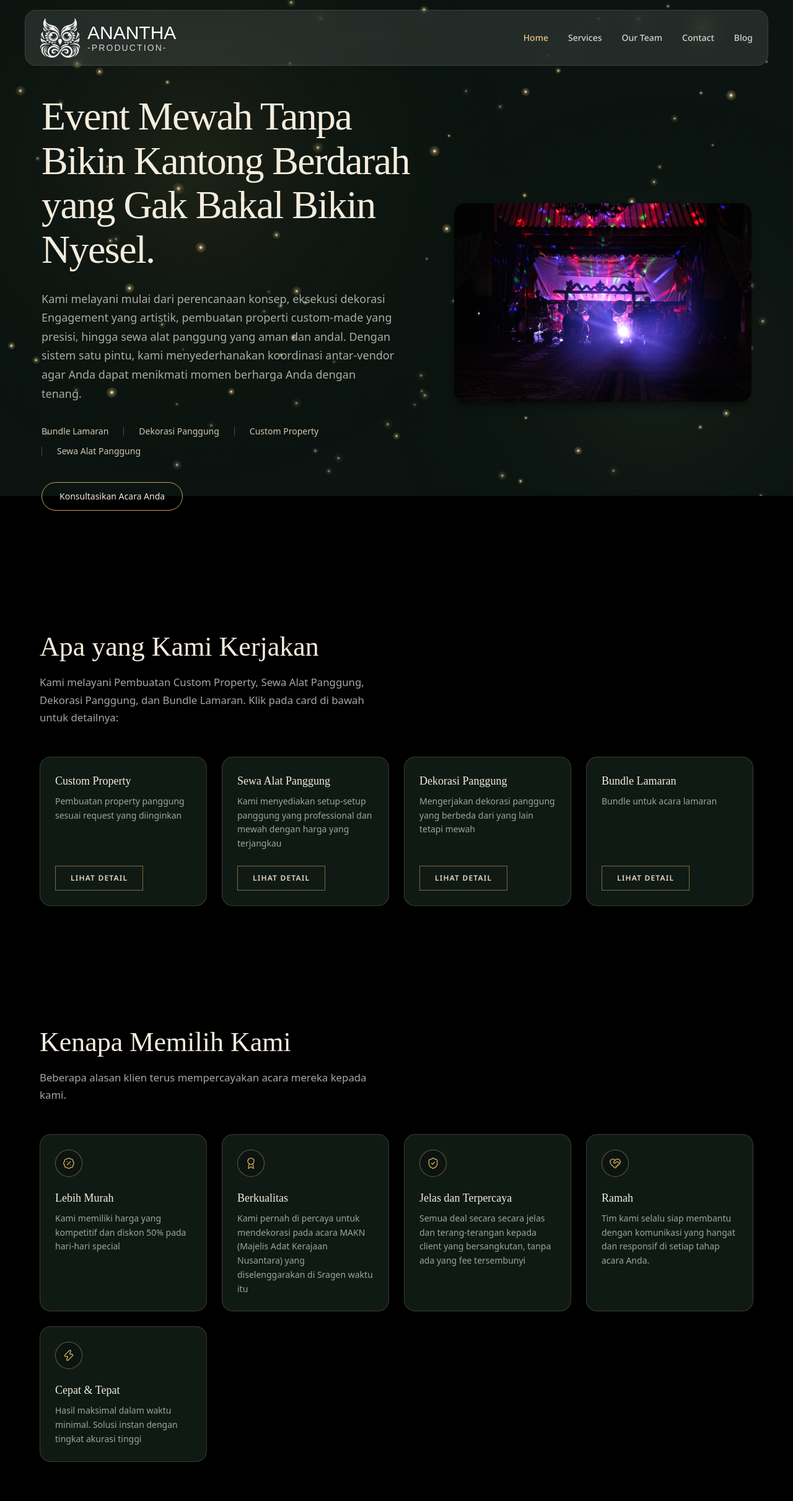
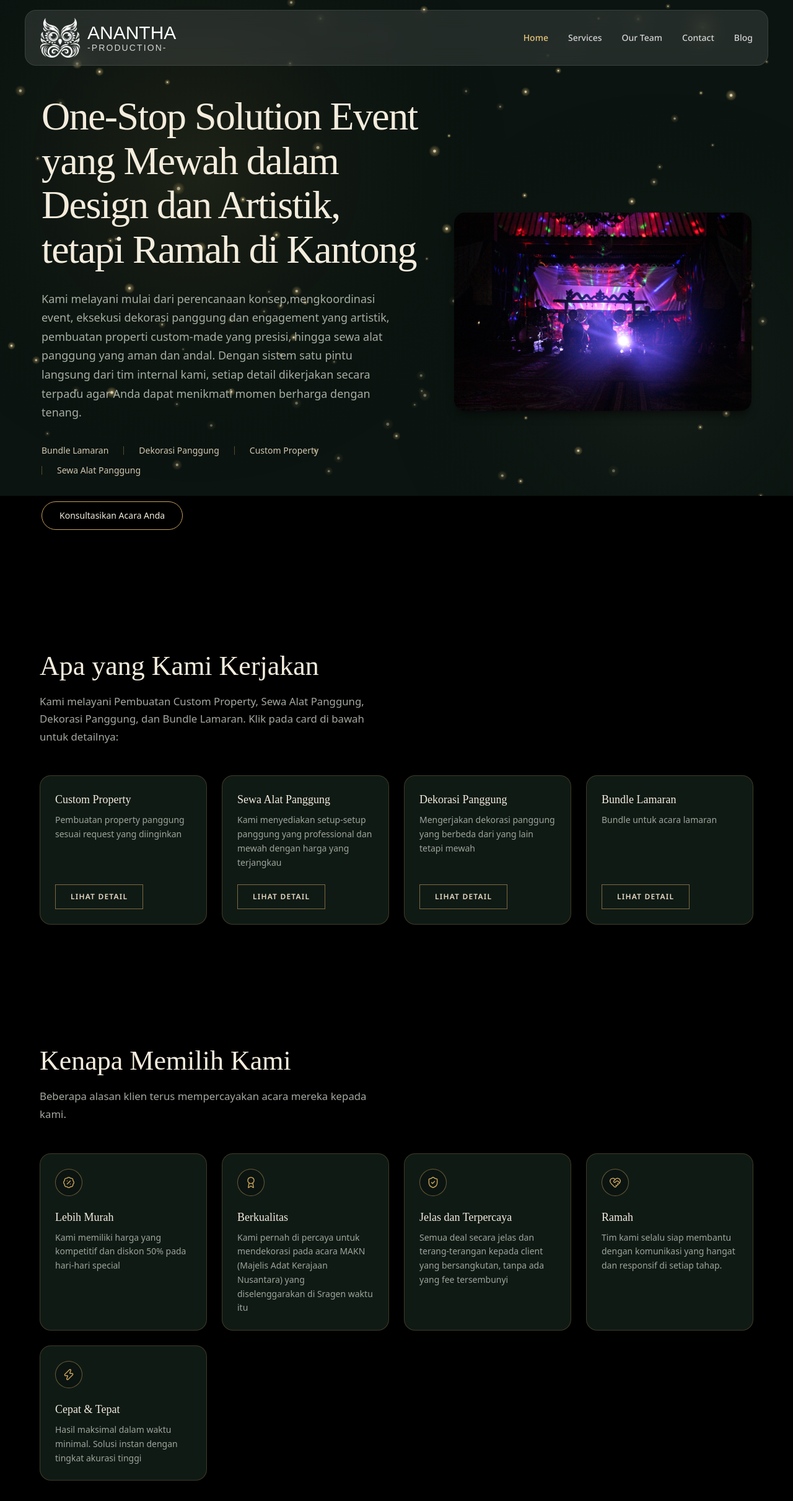
Before and after one commit to aziz-lgtm/anantha-production-sragen, a Next.js app: page / in a window 1280 px wide. Shown: the top 2422 px of the page at 62% size. Built offline with nearby package versions, Linux system fonts and the light colour scheme; a web font is replaced by a local one.

Commit message:
update the unfitted sentence

```diff
--- a/components/pages/Contact.tsx
+++ b/components/pages/Contact.tsx
@@ -4,7 +4,7 @@ import { contact } from "@/data/contact";
 // just needs to read through the InteractiveBackground light field.
 export default function Contact() {
   // 1. Definisikan pesan otomatis yang ingin dikirim
-  const whatsappMessage = encodeURIComponent("Halo, saya ingin bertanya mengenai layanan Anda.");
+  const whatsappMessage = encodeURIComponent("Halo, saya ingin bertanya mengenai layanan dari Anantha Production.");
 
   // 2. Gabungkan link dasar dari data dengan parameter pesan (?text=...)
   // Kita pastikan dulu jika contact.links.whatsapp ada isinya
--- a/data/hero.ts
+++ b/data/hero.ts
@@ -1,7 +1,7 @@
 export const hero = {
-  title: "Event Mewah Tanpa Bikin Kantong Berdarah yang Gak Bakal Bikin Nyesel.",
+  title: "One-Stop Solution Event yang Mewah dalam Design dan Artistik, tetapi Ramah di Kantong",
   subtitle:
-    "Kami melayani mulai dari perencanaan konsep, eksekusi dekorasi Engagement yang artistik, pembuatan properti custom-made yang presisi, hingga sewa alat panggung yang aman dan andal. Dengan sistem satu pintu, kami menyederhanakan koordinasi antar-vendor agar Anda dapat menikmati momen berharga Anda dengan tenang.",
+    "Kami melayani mulai dari perencanaan konsep,mengkoordinasi event, eksekusi dekorasi panggung dan engagement yang artistik, pembuatan properti custom-made yang presisi, hingga sewa alat panggung yang aman dan andal. Dengan sistem satu pintu langsung dari tim internal kami, setiap detail dikerjakan secara terpadu agar Anda dapat menikmati momen berharga dengan tenang.",
 };
 
 export const services = [
--- a/data/services/sewa-alat-panggung.ts
+++ b/data/services/sewa-alat-panggung.ts
@@ -1,7 +1,7 @@
 export const popAlatPanggung = {
   title: "Alat Panggung",
   description:
-    "Menyediakan layanan sewa perlengkapan teknis panggung profesional seperti sound system, lighting, rigging, dan stage floor berkualitas tinggi untuk menjamin kelancaran acara Anda.",
+    "Kami menyediakan layanan sewa perlengkapan teknis panggung profesional untuk menjamin kelancaran event Anda.",
 };
 
 export type Product = {
--- a/data/why-us.ts
+++ b/data/why-us.ts
@@ -30,7 +30,7 @@ export const whyUs: WhyUsItem[] = [
   {
     title: "Jelas dan Terpercaya",
     description:
-      "Semua deal secara secara jelas dan terang-terangan kepada client yang bersangkutan, tanpa ada yang fee tersembunyi",
+      "Semua deal secara jelas dan terang-terangan kepada client yang bersangkutan, tanpa ada yang fee tersembunyi",
     icon: ShieldCheck,
   },
   {
@@ -38,7 +38,7 @@ export const whyUs: WhyUsItem[] = [
     // left blank in the source data -- placeholder below, swap for the
     // real copy whenever you have it
     description:
-      "Tim kami selalu siap membantu dengan komunikasi yang hangat dan responsif di setiap tahap acara Anda.",
+      "Tim kami selalu siap membantu dengan komunikasi yang hangat dan responsif di setiap tahap.",
     icon: HeartHandshake,
   },
   {
```
Also changed, not shown: 1 other file (tests, documents, lock files or other folders).
